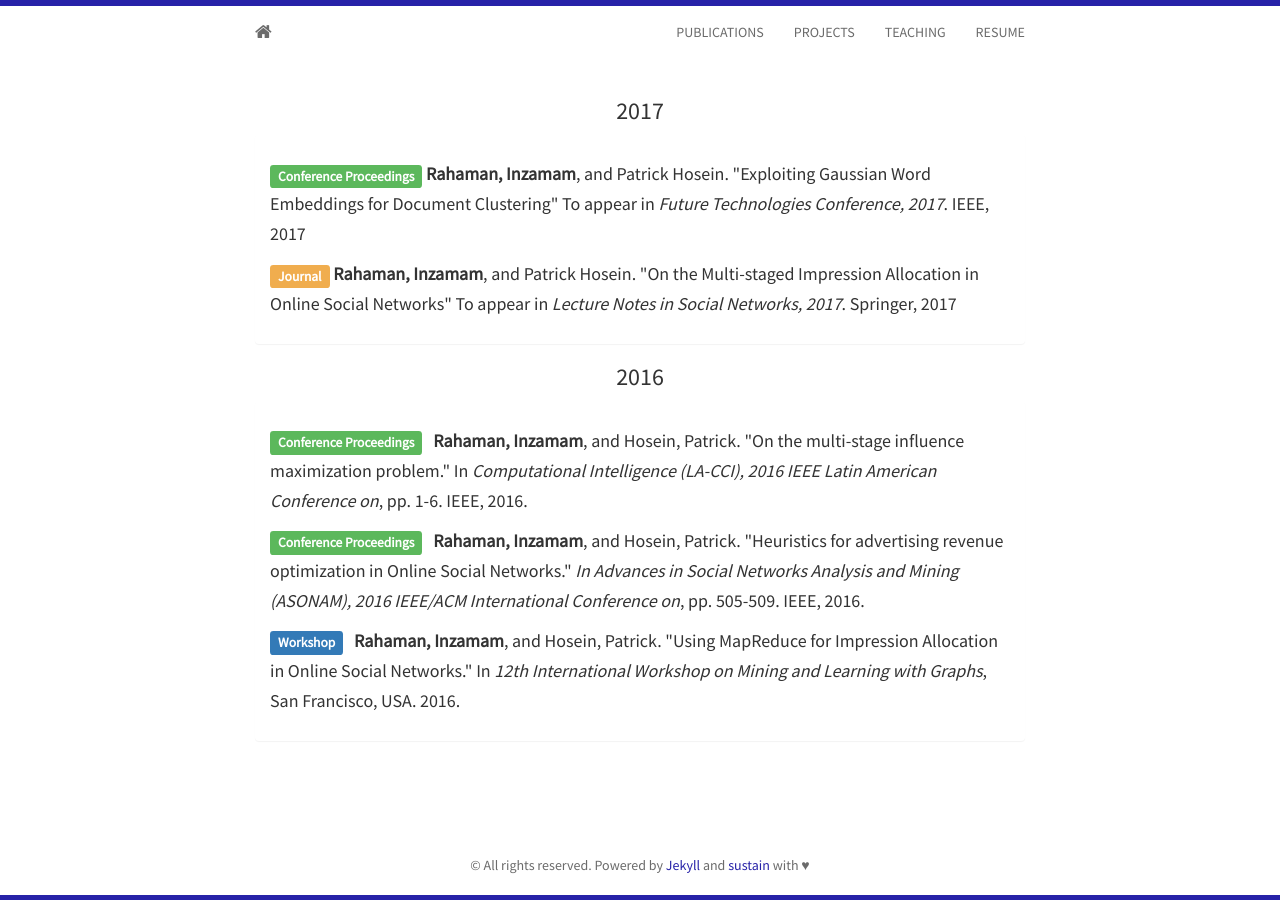
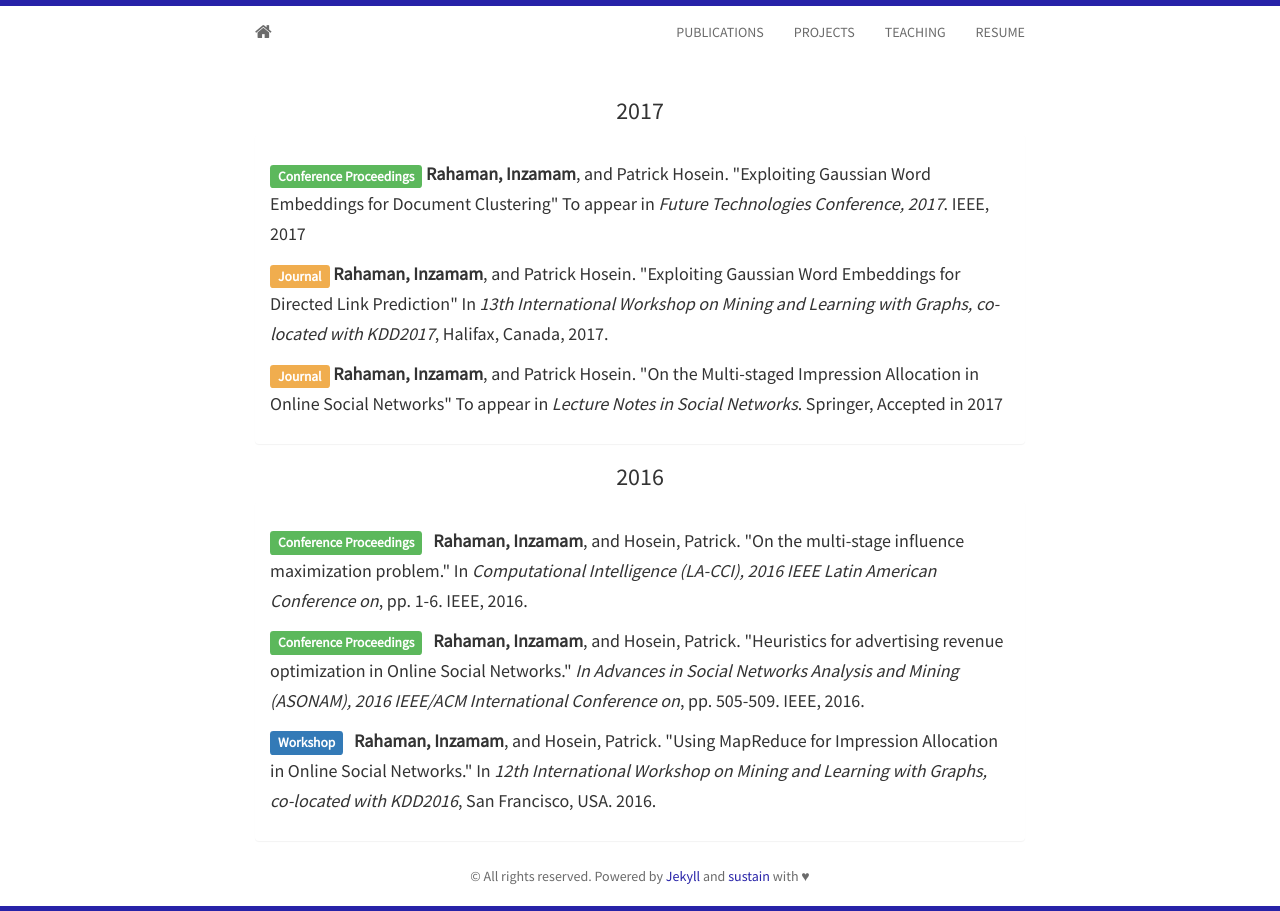
Before and after one commit to InzamamRahaman/inzamamrahaman.github.io, a Jekyll site: the page built from publications.html, in a window 1280 px wide. Built offline with Jekyll 4.4.1, drawn with Linux system fonts in a browser that asks for light colours; nearby versions of some CDN libraries.

Commit message:
Updated publications list

```diff
--- a/_includes/publications.html
+++ b/_includes/publications.html
@@ -17,8 +17,18 @@
 
                     <span class="label label-warning">Journal</span>
                     <strong>Rahaman, Inzamam</strong>, and Patrick Hosein.
+                    "Exploiting Gaussian Word Embeddings for Directed Link Prediction"
+                    In <i>13th International Workshop on Mining and Learning with Graphs, co-located with KDD2017</i>,
+                    Halifax, Canada, 2017.
+
+                </h5>
+
+                <h5>
+
+                    <span class="label label-warning">Journal</span>
+                    <strong>Rahaman, Inzamam</strong>, and Patrick Hosein.
                     "On the Multi-staged Impression Allocation in Online Social Networks"
-                    To appear in <i>Lecture Notes in Social Networks, 2017</i>. Springer, 2017
+                    To appear in <i>Lecture Notes in Social Networks</i>. Springer, Accepted in 2017
 
                 </h5>
 
@@ -48,7 +58,7 @@
                     <strong>Rahaman, Inzamam</strong>,
                     and Hosein, Patrick.
                     "Using MapReduce for Impression Allocation in Online Social Networks."
-                    In <i>12th International Workshop on Mining and Learning with Graphs</i>,
+                    In <i>12th International Workshop on Mining and Learning with Graphs, co-located with KDD2016</i>,
                     San Francisco, USA. 2016.
                 </h5>
 
```
